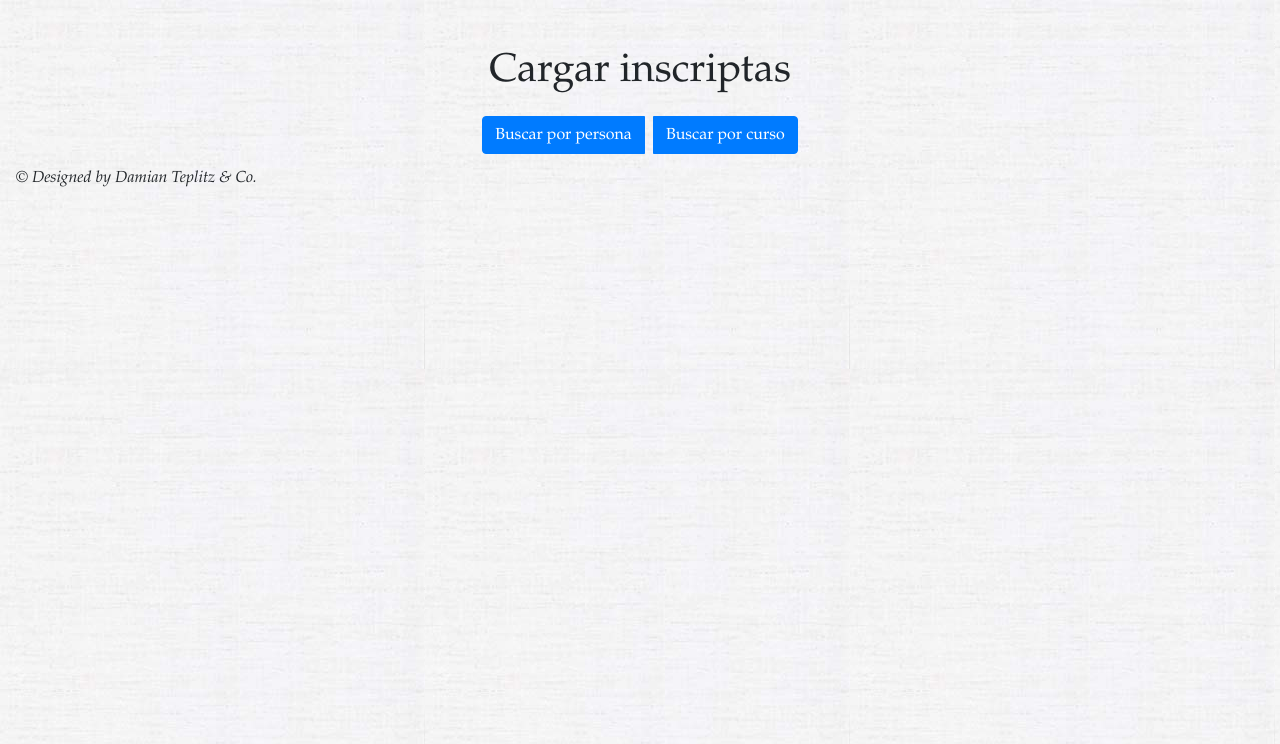
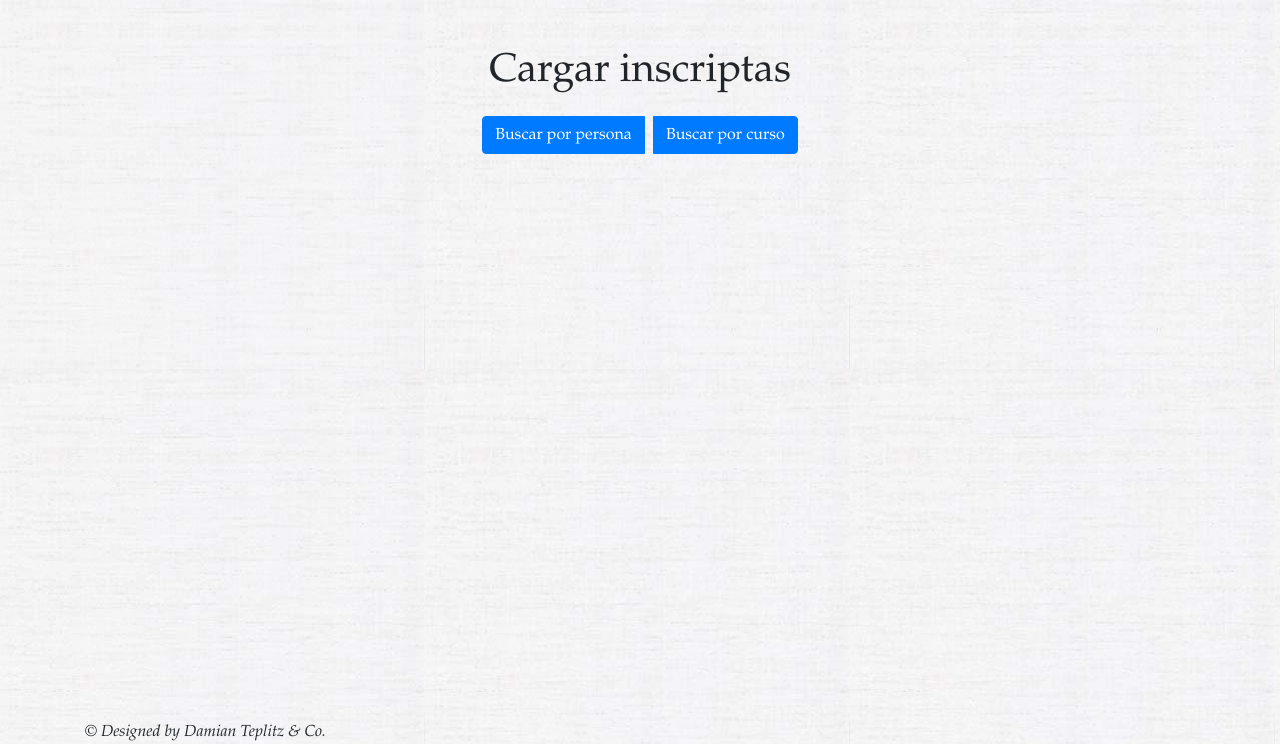
Before and after one commit to damianteplitz/LACA, a CodeIgniter app: page /LACA/index.php/inscriptas/inscriptas in a window 1280 px wide. Shown: the part 56-800 px from the top of the page. Run offline with CodeIgniter, Linux system fonts and the light colour scheme; data comes from the database, SQL or seed files in the repository; some libraries are stand-ins or nearby versions.

Commit message:
Footer abajo

```diff
--- a/application/views/templates/footer.php
+++ b/application/views/templates/footer.php
@@ -1,4 +1,4 @@
-<nav class="navbar navbar-fixed-bottom" id="footer">
+<nav class="footer fixed-bottom container" id="footer">
   <em>&copy; Designed by Damian Teplitz & Co.</em>
   </div>
 </nav>
```
